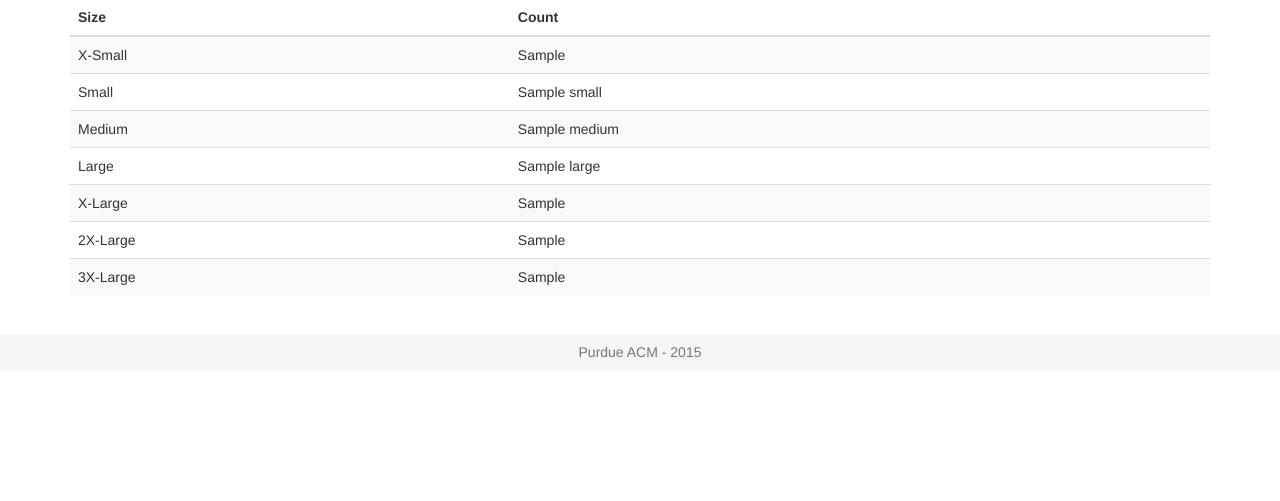
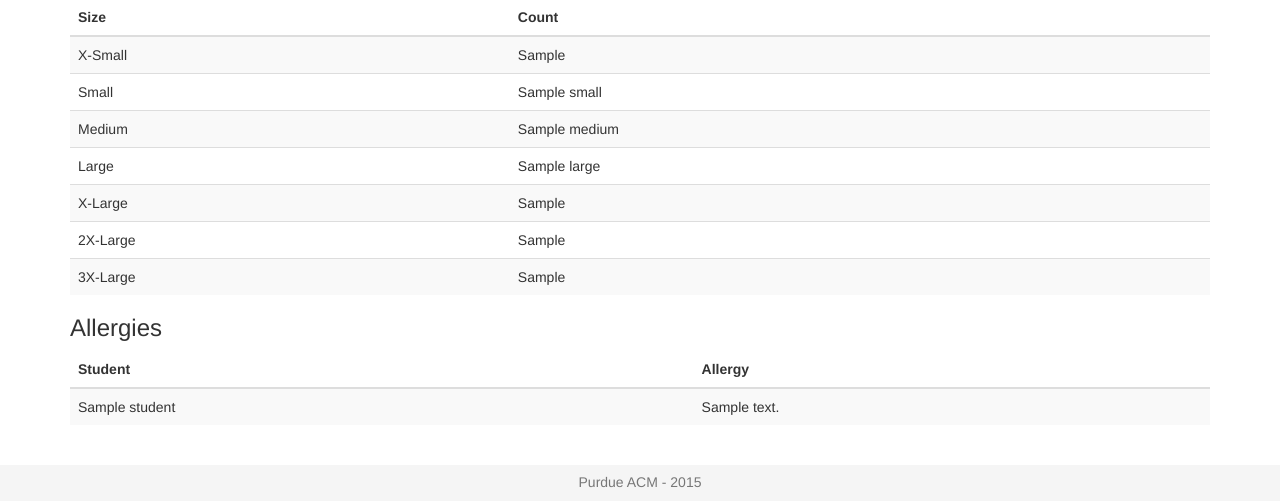
Before and after one commit to oggnik/acm-hscc, a Python web app: template hscc/templates/admin/summary.html in a window 1280 px wide. Shown: the part 790-1291 px from the top of the page. Before the commit the page ends 1148 px from the top, so only its background shows below. Run offline with Jinja, Linux system fonts and the light colour scheme; the template is opened without the code that fills it: most values are stand-ins (such as "Sample title", 1, 10 or a date in 2020).

Commit message:
Added table of allergies to admin summary page

```diff
--- a/hscc/templates/admin/summary.html
+++ b/hscc/templates/admin/summary.html
@@ -118,6 +118,23 @@
 
         </tbody>
     </table>
+
+    <h3>Allergies</h3>
+    <table class="table table-responsive table-striped">
+        <thead>
+            <th>Student</th>
+            <th>Allergy</th>
+        </thead>
+
+        <tbody>
+            {% for user in users %}
+            <tr>
+                <td>{{user.name}}</td>
+                <td>{{user.allergies.text}}</td>
+            </tr>
+            {% endfor %}
+        </tbody>
+    </table>
 </div>
 
 {% endblock %}
```
